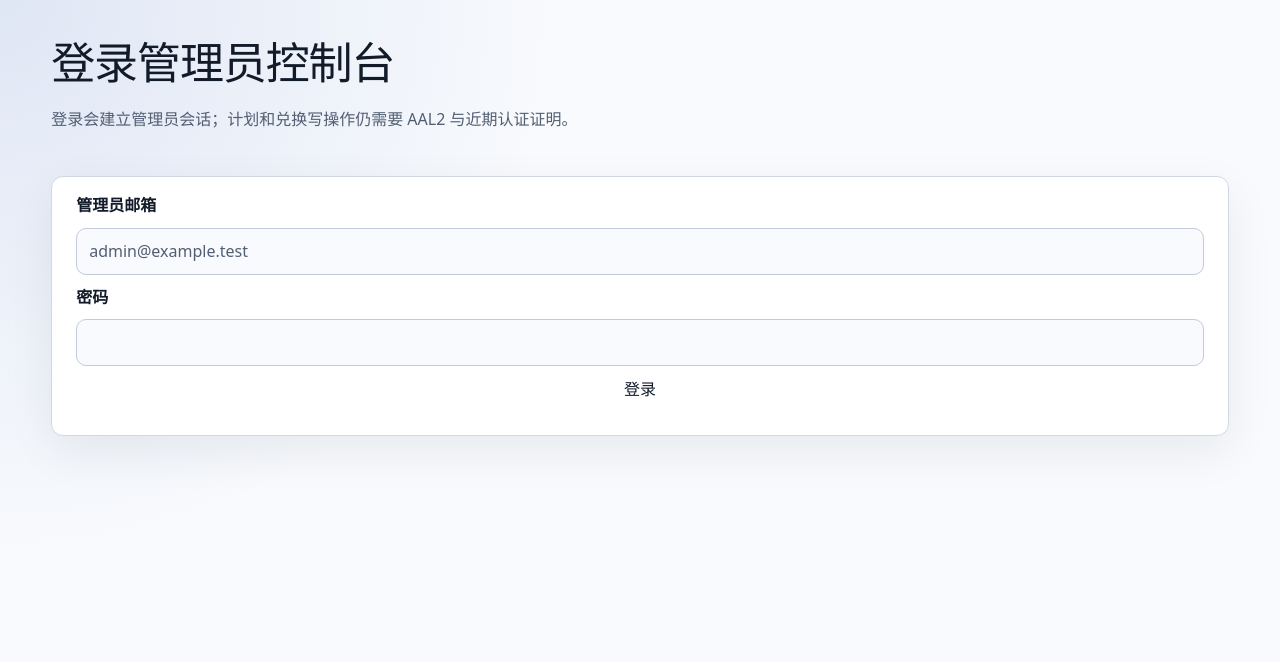
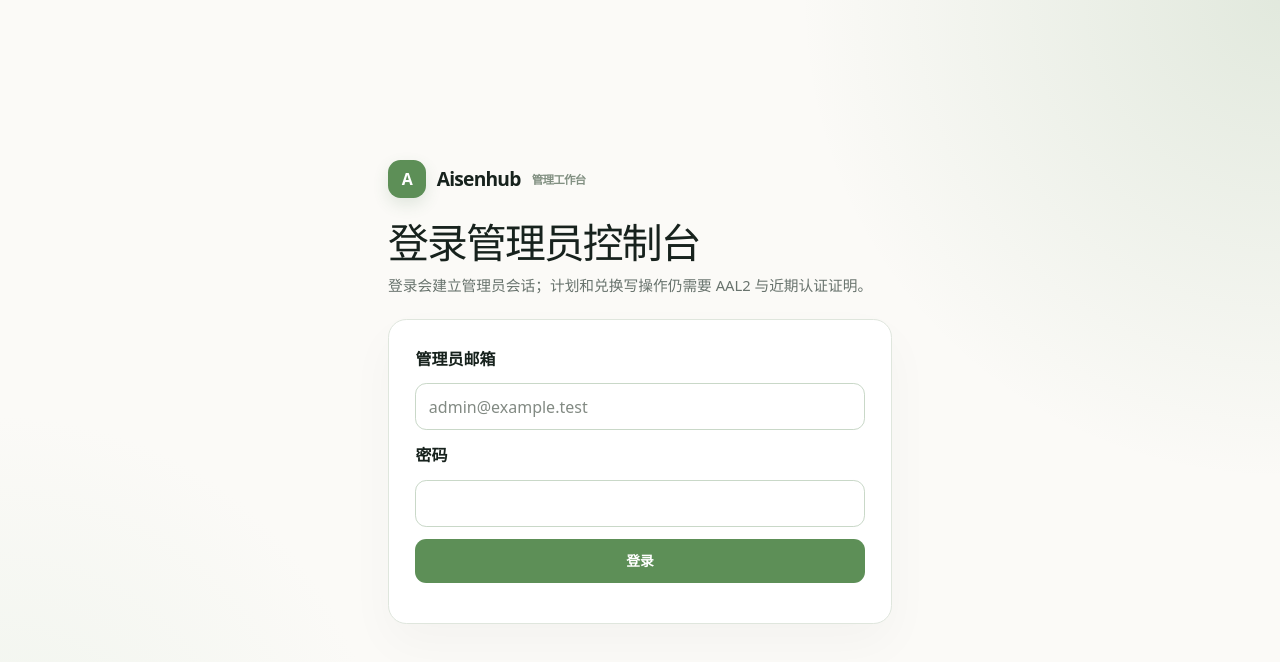
Before and after one commit to aisenhub/Aisenhubplatform, a Next.js app in the folder apps/admin/: page /admin/login in a window 1280 px wide. Shown: the top 662 px of the page. Built offline with nearby package versions, Linux system fonts and the light colour scheme.

Commit message:
refactor(admin): refresh workspace visual system

```diff
--- a/apps/admin/app/admin/login/page.tsx
+++ b/apps/admin/app/admin/login/page.tsx
@@ -36,13 +36,20 @@ export default function AdminLoginPage() {
   }
 
   return (
-    <main className="shell" data-test="admin-login-page">
-      <h1>登录管理员控制台</h1>
-      <p className="muted">
-        登录会建立管理员会话；计划和兑换写操作仍需要 AAL2 与近期认证证明。
-      </p>
+    <main className="admin-auth-layout" data-test="admin-login-page">
+      <div className="admin-auth-brand" aria-label="Aisenhub 管理工作台">
+        <span className="admin-auth-brand-mark">A</span>
+        <span>Aisenhub</span>
+        <span className="admin-auth-brand-note">管理工作台</span>
+      </div>
+      <div className="admin-auth-copy">
+        <h1>登录管理员控制台</h1>
+        <p className="muted">
+          登录会建立管理员会话；计划和兑换写操作仍需要 AAL2 与近期认证证明。
+        </p>
+      </div>
       <form
-        className="panel stack-form"
+        className="panel stack-form admin-auth-card"
         onSubmit={submit}
         data-test="admin-login-form"
       >
--- a/apps/admin/app/admin/mfa/page.tsx
+++ b/apps/admin/app/admin/mfa/page.tsx
@@ -200,15 +200,22 @@ export default function AdminMfaPage() {
   }
 
   return (
-    <main className="shell" data-test="admin-mfa-page">
-      <h1>验证管理员身份</h1>
-      <p className="muted">
-        Admin 操作需要 AAL2；验证成功后，服务端向当前 session 绑定 5 分钟
-        proof，浏览器不会自行提交 proof。
-      </p>
+    <main className="admin-auth-layout" data-test="admin-mfa-page">
+      <div className="admin-auth-brand" aria-label="Aisenhub 管理工作台">
+        <span className="admin-auth-brand-mark">A</span>
+        <span>Aisenhub</span>
+        <span className="admin-auth-brand-note">管理工作台</span>
+      </div>
+      <div className="admin-auth-copy">
+        <h1>验证管理员身份</h1>
+        <p className="muted">
+          Admin 操作需要 AAL2；验证成功后，服务端向当前 session 绑定 5 分钟
+          proof，浏览器不会自行提交 proof。
+        </p>
+      </div>
 
       {!factors.length && !enrollment ? (
-        <section className="panel">
+        <section className="panel admin-auth-card">
           <h2>绑定认证器</h2>
           <p className="muted">
             使用 Google Authenticator、Microsoft Authenticator 或其他兼容 TOTP
@@ -226,7 +233,7 @@ export default function AdminMfaPage() {
       ) : null}
 
       {enrollment ? (
-        <section className="panel">
+        <section className="panel admin-auth-card">
           <h2>绑定 Aisenhub Admin 认证器</h2>
           <p className="muted">
             用认证器扫描二维码。无法扫码时，可复制下方密钥手动添加。
@@ -278,7 +285,10 @@ export default function AdminMfaPage() {
       ) : null}
 
       {factors.length ? (
-        <form className="panel stack-form" onSubmit={verifyExistingFactor}>
+        <form
+          className="panel stack-form admin-auth-card"
+          onSubmit={verifyExistingFactor}
+        >
           <label htmlFor="factor">认证器</label>
           <select
             id="factor"
--- a/apps/admin/app/globals.css
+++ b/apps/admin/app/globals.css
@@ -22,10 +22,12 @@
   --color-input: var(--input);
   --color-ring: var(--ring);
   --color-success: var(--success);
+  --color-success-foreground: var(--success-foreground);
   --color-warning: var(--warning);
   --color-warning-foreground: var(--warning-foreground);
   --color-danger: var(--danger);
   --color-info: var(--info);
+  --color-info-foreground: var(--info-foreground);
   --color-focus: var(--focus);
   --color-sidebar: var(--sidebar);
   --color-sidebar-foreground: var(--sidebar-foreground);
@@ -45,39 +47,43 @@
 
 :root {
   color-scheme: light;
-  --background: oklch(0.985 0.004 260);
-  --foreground: oklch(0.22 0.03 260);
-  --card: oklch(1 0 0);
-  --card-foreground: oklch(0.22 0.03 260);
-  --popover: oklch(1 0 0);
-  --popover-foreground: oklch(0.22 0.03 260);
-  --primary: oklch(0.48 0.16 263);
-  --primary-foreground: oklch(0.985 0.004 260);
-  --secondary: oklch(0.95 0.018 260);
-  --secondary-foreground: oklch(0.3 0.06 260);
-  --muted: oklch(0.955 0.012 260);
-  --muted-foreground: oklch(0.48 0.035 260);
-  --accent: oklch(0.94 0.025 263);
-  --accent-foreground: oklch(0.32 0.09 263);
-  --destructive: oklch(0.55 0.19 25);
-  --border: oklch(0.88 0.018 260);
-  --input: oklch(0.84 0.022 260);
-  --ring: oklch(0.63 0.16 263);
-  --success: oklch(0.49 0.13 155);
-  --warning: oklch(0.62 0.15 72);
-  --warning-foreground: oklch(0.36 0.09 72);
-  --danger: oklch(0.54 0.18 25);
-  --info: oklch(0.52 0.14 232);
-  --focus: oklch(0.61 0.18 263);
-  --sidebar: oklch(0.24 0.045 264);
-  --sidebar-foreground: oklch(0.94 0.01 260);
-  --sidebar-primary: oklch(0.72 0.14 263);
-  --sidebar-primary-foreground: oklch(0.2 0.04 264);
-  --sidebar-accent: oklch(0.32 0.055 264);
-  --sidebar-accent-foreground: oklch(0.97 0.01 260);
-  --sidebar-border: oklch(0.38 0.04 264);
-  --sidebar-ring: oklch(0.74 0.14 263);
-  --radius: 0.75rem;
+  --background: #fbfaf7;
+  --foreground: #17221d;
+  --card: #ffffff;
+  --card-foreground: #17221d;
+  --popover: #ffffff;
+  --popover-foreground: #17221d;
+  --primary: #5d8f57;
+  --primary-dark: #3f7048;
+  --primary-soft: #e8f0e6;
+  --primary-foreground: #ffffff;
+  --secondary: #eff4ec;
+  --secondary-foreground: #35563a;
+  --muted: #f2f4ef;
+  --muted-foreground: #68736d;
+  --accent: #e8f0e6;
+  --accent-foreground: #2f5f3b;
+  --destructive: #b85e56;
+  --border: #dfe6dd;
+  --input: #c9d8c8;
+  --ring: #77a971;
+  --success: #54845a;
+  --success-foreground: #3f7048;
+  --warning: #b27a41;
+  --warning-foreground: #7d552d;
+  --danger: #b85e56;
+  --info: #4f8491;
+  --info-foreground: #3c6e76;
+  --focus: #77a971;
+  --sidebar: #edf4ea;
+  --sidebar-foreground: #2c4033;
+  --sidebar-primary: #5d8f57;
+  --sidebar-primary-foreground: #ffffff;
+  --sidebar-accent: #dcead9;
+  --sidebar-accent-foreground: #2f5f3b;
+  --sidebar-border: #dce8da;
+  --sidebar-ring: #77a971;
+  --radius: 0.9rem;
   --font-sans:
     ui-sans-serif, system-ui, -apple-system, BlinkMacSystemFont, 'Segoe UI',
     'PingFang SC', 'Microsoft YaHei', sans-serif;
@@ -94,6 +100,7 @@
 html {
   min-width: 320px;
   background: var(--background);
+  scroll-behavior: smooth;
 }
 
 body {
@@ -139,6 +146,20 @@ a {
   color: inherit;
 }
 
+button:focus-visible,
+a:focus-visible,
+input:focus-visible,
+textarea:focus-visible,
+select:focus-visible,
+summary:focus-visible {
+  outline: 2px solid var(--focus);
+  outline-offset: 2px;
+}
+
+.admin-shell-root {
+  background: var(--background);
+}
+
 .admin-shell-inset {
   display: flex;
   min-width: 0;
@@ -150,15 +171,27 @@ a {
 .admin-shell-content {
   min-width: 0;
   flex: 1;
+  background:
+    radial-gradient(
+      circle at 96% 0%,
+      color-mix(in oklch, var(--primary-soft) 52%, transparent),
+      transparent 28rem
+    ),
+    var(--background);
 }
 
 .admin-auth-page {
   min-height: 100svh;
   background:
     radial-gradient(
-      circle at 0% 0%,
-      color-mix(in oklch, var(--primary) 12%, transparent),
-      transparent 35rem
+      circle at 100% 0%,
+      color-mix(in oklch, var(--primary) 16%, transparent),
+      transparent 30rem
+    ),
+    radial-gradient(
+      circle at 0% 100%,
+      color-mix(in oklch, var(--primary-soft) 60%, transparent),
+      transparent 24rem
     ),
     var(--background);
 }
@@ -166,9 +199,9 @@ a {
 .shell {
   display: grid;
   width: min(100%, 96rem);
-  gap: 1.25rem;
+  gap: 1.5rem;
   margin: 0 auto;
-  padding: clamp(1.5rem, 3vw, 3rem) clamp(1rem, 4vw, 4rem) 4rem;
+  padding: clamp(1.5rem, 3vw, 3.5rem) clamp(1rem, 4vw, 4.5rem) 4rem;
 }
 
 .wide-shell {
@@ -183,64 +216,111 @@ h3 {
 }
 
 h1 {
-  font-size: clamp(1.75rem, 4vw, 2.75rem);
+  font-size: clamp(1.85rem, 3.2vw, 2.55rem);
   line-height: 1.1;
-  letter-spacing: -0.025em;
+  letter-spacing: -0.045em;
 }
 
 h2 {
-  font-size: 1.125rem;
+  font-size: 1.08rem;
   line-height: 1.3;
+  letter-spacing: -0.018em;
+}
+
+h3 {
+  font-size: 0.95rem;
+  line-height: 1.35;
 }
 
 .muted {
   color: var(--muted-foreground);
-  line-height: 1.6;
+  line-height: 1.65;
 }
 
 .panel {
   display: grid;
-  gap: 0.75rem;
-  padding: clamp(1rem, 2vw, 1.5rem);
+  gap: 0.9rem;
+  padding: clamp(1.15rem, 2vw, 1.55rem);
   border: 1px solid var(--border);
-  border-radius: var(--radius);
+  border-radius: 1.1rem;
   background: var(--card);
-  box-shadow: 0 1rem 3rem color-mix(in oklch, var(--foreground) 7%, transparent);
+  box-shadow: 0 1.25rem 3rem rgb(23 34 29 / 3%);
+}
+
+.panel > h2,
+.panel > h3 {
+  color: var(--foreground);
 }
 
 label {
-  font-weight: 650;
+  color: var(--foreground);
+  font-weight: 700;
 }
 
 input,
 textarea,
 select {
   min-height: 2.75rem;
-  padding: 0.65rem 0.75rem;
+  padding: 0.65rem 0.78rem;
   border: 1px solid var(--input);
-  border-radius: 0.625rem;
-  background: var(--background);
+  border-radius: 0.7rem;
+  background: var(--card);
   color: var(--foreground);
+  transition:
+    border-color 160ms ease,
+    box-shadow 160ms ease,
+    background-color 160ms ease;
+}
+
+input:hover,
+textarea:hover,
+select:hover {
+  border-color: color-mix(in oklch, var(--primary) 48%, var(--input));
 }
 
 input::placeholder,
 textarea::placeholder {
-  color: var(--muted-foreground);
+  color: color-mix(in oklch, var(--muted-foreground) 82%, var(--background));
 }
 
 input:focus-visible,
 textarea:focus-visible,
-select:focus-visible,
-button:focus-visible,
-a:focus-visible,
-summary:focus-visible {
-  outline: 2px solid var(--focus);
-  outline-offset: 2px;
+select:focus-visible {
+  border-color: var(--ring);
+  box-shadow: 0 0 0 3px color-mix(in oklch, var(--ring) 22%, transparent);
+  outline: none;
+}
+
+.admin-auth-card button:not([data-slot='button']) {
+  min-height: 2.75rem;
+  padding: 0.65rem 1rem;
+  border: 1px solid transparent;
+  border-radius: 0.7rem;
+  background: var(--primary);
+  color: var(--primary-foreground);
+  font-size: 0.86rem;
+  font-weight: 750;
+  transition:
+    background-color 160ms ease,
+    border-color 160ms ease,
+    color 160ms ease,
+    transform 160ms ease,
+    box-shadow 160ms ease;
+}
+
+.admin-auth-card button:not([data-slot='button']):hover:not(:disabled) {
+  background: var(--primary-dark);
+  box-shadow: 0 0.45rem 1rem rgb(63 112 72 / 13%);
+  transform: translateY(-1px);
+}
+
+.admin-auth-card button:not([data-slot='button']):disabled {
+  opacity: 0.55;
 }
 
 .stack-form {
   display: grid;
-  gap: 0.65rem;
+  gap: 0.7rem;
   margin-top: 1.5rem;
   padding-top: 1rem;
   border-top: 1px solid var(--border);
@@ -258,8 +338,9 @@ summary:focus-visible {
   display: flex;
   justify-content: space-between;
   gap: 1rem;
-  padding: 0.75rem;
-  border-radius: 0.65rem;
+  padding: 0.85rem;
+  border: 1px solid color-mix(in oklch, var(--border) 76%, transparent);
+  border-radius: 0.8rem;
   background: var(--muted);
 }
 
@@ -293,14 +374,61 @@ summary:focus-visible {
 
 .data-table {
   overflow-x: auto;
+  border: 1px solid var(--border);
+  border-radius: 0.85rem;
+}
+
+[data-slot='table-container'] {
+  border-radius: inherit;
+}
+
+[data-slot='table-head'] {
+  height: 2.9rem;
+  color: var(--muted-foreground);
+  font-size: 0.72rem;
+  font-weight: 750;
+  letter-spacing: 0.02em;
+  text-transform: uppercase;
+}
+
+[data-slot='table-row'] {
+  background: var(--card);
+}
+
+[data-slot='table-row']:hover {
+  background: var(--muted);
+}
+
+[data-slot='table-cell'] {
+  min-height: 3.25rem;
+}
+
+[data-slot='card'] {
+  border: 1px solid var(--border);
+  box-shadow: 0 1.25rem 3rem rgb(23 34 29 / 3%);
+}
+
+[data-slot='input'] {
+  background: var(--card);
+}
+
+[data-slot='alert'] {
+  border-radius: 0.85rem;
+  border-color: color-mix(in oklch, var(--border) 82%, var(--primary));
+  background: color-mix(in oklch, var(--primary-soft) 42%, var(--card));
+}
+
+[data-slot='alert'][data-variant='destructive'] {
+  border-color: color-mix(in oklch, var(--danger) 30%, var(--border));
+  background: color-mix(in oklch, var(--danger) 8%, var(--card));
 }
 
 .one-time-secret {
   display: grid;
   gap: 0.6rem;
-  padding: 0.9rem;
+  padding: 0.95rem;
   border: 1px solid color-mix(in oklch, var(--warning) 45%, var(--border));
-  border-radius: 0.65rem;
+  border-radius: 0.8rem;
   background: color-mix(in oklch, var(--warning) 10%, var(--card));
 }
 
@@ -313,9 +441,9 @@ summary:focus-visible {
 .totp-qr {
   display: grid;
   place-items: center;
-  padding: 1rem;
-  border-radius: 0.65rem;
-  background: var(--card);
+  padding: 1.1rem;
+  border-radius: 0.8rem;
+  background: var(--muted);
 }
 
 .totp-qr img {
@@ -325,9 +453,227 @@ summary:focus-visible {
 }
 
 .link {
-  color: var(--primary);
+  color: var(--primary-dark);
+  font-weight: 750;
+  text-underline-offset: 0.2em;
+}
+
+.admin-auth-layout {
+  display: grid;
+  grid-template-columns: minmax(0, 1fr);
+  width: min(100%, 34rem);
+  min-height: 100svh;
+  align-content: center;
+  gap: 1.35rem;
+  margin: 0 auto;
+  padding: 2rem 1.25rem 3rem;
+}
+
+.admin-auth-brand {
+  display: inline-flex;
+  align-items: center;
+  gap: 0.7rem;
+  width: fit-content;
+  color: var(--foreground);
+  font-size: 1.2rem;
+  font-weight: 800;
+  letter-spacing: -0.04em;
+}
+
+.admin-auth-brand-mark {
+  display: grid;
+  width: 2.35rem;
+  height: 2.35rem;
+  place-items: center;
+  border-radius: 0.78rem;
+  background: var(--primary);
+  color: white;
+  font-size: 1rem;
+  font-weight: 850;
+  box-shadow: 0 0.4rem 1rem rgb(63 112 72 / 14%);
+}
+
+.admin-auth-brand-note {
+  color: #829082;
+  font-size: 0.72rem;
+  font-weight: 600;
+}
+
+.admin-auth-copy {
+  display: grid;
+  gap: 0.55rem;
+}
+
+.admin-auth-copy .muted {
+  max-width: 42rem;
+  font-size: 0.92rem;
+}
+
+.admin-auth-card {
+  margin-top: 0;
+  gap: 0.8rem;
+  padding: clamp(1.2rem, 3vw, 1.65rem);
+  border-radius: 1.15rem;
+}
+
+.admin-auth-card .stack-form {
+  margin-top: 0.45rem;
+  padding-top: 0;
+  border-top: 0;
+}
+
+.admin-auth-card > button,
+.admin-auth-card .stack-form > button {
+  width: 100%;
+}
+
+.admin-topbar {
+  min-height: 4.55rem;
+  border-bottom-color: #e7ebe5;
+  background: rgb(251 250 247 / 88%);
+}
+
+.admin-topbar-context {
+  color: #94a096;
+  font-size: 0.76rem;
   font-weight: 700;
-  text-underline-offset: 0.2em;
+}
+
+.admin-topbar-context strong {
+  color: var(--foreground);
+  font-weight: 750;
+}
+
+.admin-page-header {
+  gap: 0.85rem;
+  padding-bottom: 1.15rem;
+  border-bottom-color: #e7ebe5;
+}
+
+.admin-page-header-copy {
+  display: grid;
+  gap: 0.5rem;
+}
+
+.admin-page-header-copy p {
+  color: var(--muted-foreground);
+  font-size: 0.92rem;
+  line-height: 1.65;
+}
+
+.admin-sidebar-brand {
+  min-height: 2.45rem;
+  gap: 0.7rem;
+  padding: 0 0.55rem;
+}
+
+.admin-sidebar-brand-mark {
+  display: grid;
+  width: 2.2rem;
+  height: 2.2rem;
+  place-items: center;
+  border-radius: 0.72rem;
+  background: var(--sidebar-primary);
+  color: var(--sidebar-primary-foreground);
+  font-size: 1rem;
+  font-weight: 850;
+  box-shadow: 0 0.35rem 1rem rgb(63 112 72 / 13%);
+}
+
+.admin-sidebar-brand-name {
+  color: var(--sidebar-foreground);
+  font-size: 0.92rem;
+  font-weight: 800;
+  letter-spacing: -0.02em;
+}
+
+.admin-sidebar-brand-note {
+  color: #829082;
+  font-size: 0.68rem;
+}
+
+.admin-sidebar-footer-card {
+  border: 1px solid color-mix(in oklch, var(--sidebar-border) 92%, transparent);
+  border-radius: 0.85rem;
+  background: rgb(255 255 255 / 54%);
+  color: #68806c;
+}
+
+.admin-sidebar-footer-card strong {
+  color: #355d3e;
+}
+
+.admin-sidebar [data-sidebar='group-label'] {
+  color: #859286;
+  font-size: 0.67rem;
+  font-weight: 800;
+  letter-spacing: 0.08em;
+  text-transform: uppercase;
+}
+
+.admin-sidebar [data-sidebar='menu-button'] {
+  min-height: 2.65rem;
+  border-radius: 0.78rem;
+  color: #68776b;
+}
+
+.admin-sidebar [data-sidebar='menu-button']:hover,
+.admin-sidebar [data-sidebar='menu-button'][data-active='true'] {
+  color: #2f5f3b;
+}
+
+.admin-sidebar [data-sidebar='menu-button'][data-active='true'] {
+  background: var(--sidebar-accent);
+  font-weight: 750;
+}
+
+.admin-sidebar [data-sidebar='menu-button'][data-active='true'] svg {
+  color: var(--primary-dark);
+}
+
+.platform-context-header {
+  gap: 1.35rem;
+}
+
+.platform-breadcrumb {
+  color: #94a096;
+  font-size: 0.76rem;
+  font-weight: 700;
+}
+
+.platform-breadcrumb span:last-child {
+  color: var(--foreground);
+}
+
+.platform-meta {
+  color: #7e8981;
+  font-size: 0.77rem;
+}
+
+.platform-meta .font-mono {
+  color: var(--foreground);
+}
+
+.platform-navigation {
+  padding-bottom: 0.25rem;
+  border-bottom: 1px solid #e7ebe5;
+}
+
+.platform-navigation a {
+  border-radius: 0.72rem;
+  color: #68776b;
+  font-size: 0.78rem;
+  font-weight: 750;
+}
+
+.platform-navigation a:hover {
+  background: var(--primary-soft);
+  color: var(--primary-dark);
+}
+
+.platform-navigation a[aria-current='page'] {
+  background: var(--primary-soft);
+  color: var(--primary-dark);
 }
 
 @media (max-width: 40rem) {
@@ -338,6 +684,10 @@ summary:focus-visible {
   .detail-list div {
     grid-template-columns: 1fr;
     gap: 0.3rem;
+  }
+
+  .admin-auth-layout {
+    padding: 1.5rem 1rem 2.5rem;
   }
 }
 
--- a/apps/admin/components/platform-context/platform-navigation.tsx
+++ b/apps/admin/components/platform-context/platform-navigation.tsx
@@ -32,7 +32,7 @@ export function PlatformNavigation({ platformId }: PlatformNavigationProps) {
   return (
     <nav
       aria-label="平台工作区"
-      className="-mx-1 flex gap-1 overflow-x-auto px-1 pb-1"
+      className="platform-navigation -mx-1 flex gap-1 overflow-x-auto px-1"
       data-test="platform-navigation"
     >
       {items.map((item) => {
--- a/apps/admin/components/shell/admin-shell.tsx
+++ b/apps/admin/components/shell/admin-shell.tsx
@@ -24,7 +24,7 @@ export function AdminShell({ children }: AdminShellProps) {
     <SidebarProvider
       defaultOpen
       data-test="admin-shell"
-      className="min-h-svh bg-muted/30"
+      className="admin-shell-root min-h-svh"
     >
       <AdminSidebar />
       <div className="admin-shell-inset">
```
Also changed, not shown: apps/admin/components/platform-context/platform-header.tsx (+7 -4 lines), apps/admin/components/shell/admin-page-header.tsx (+3 -5 lines), apps/admin/components/shell/admin-sidebar.tsx (+12 -11 lines), apps/admin/components/shell/admin-topbar.tsx (+4 -6 lines).
